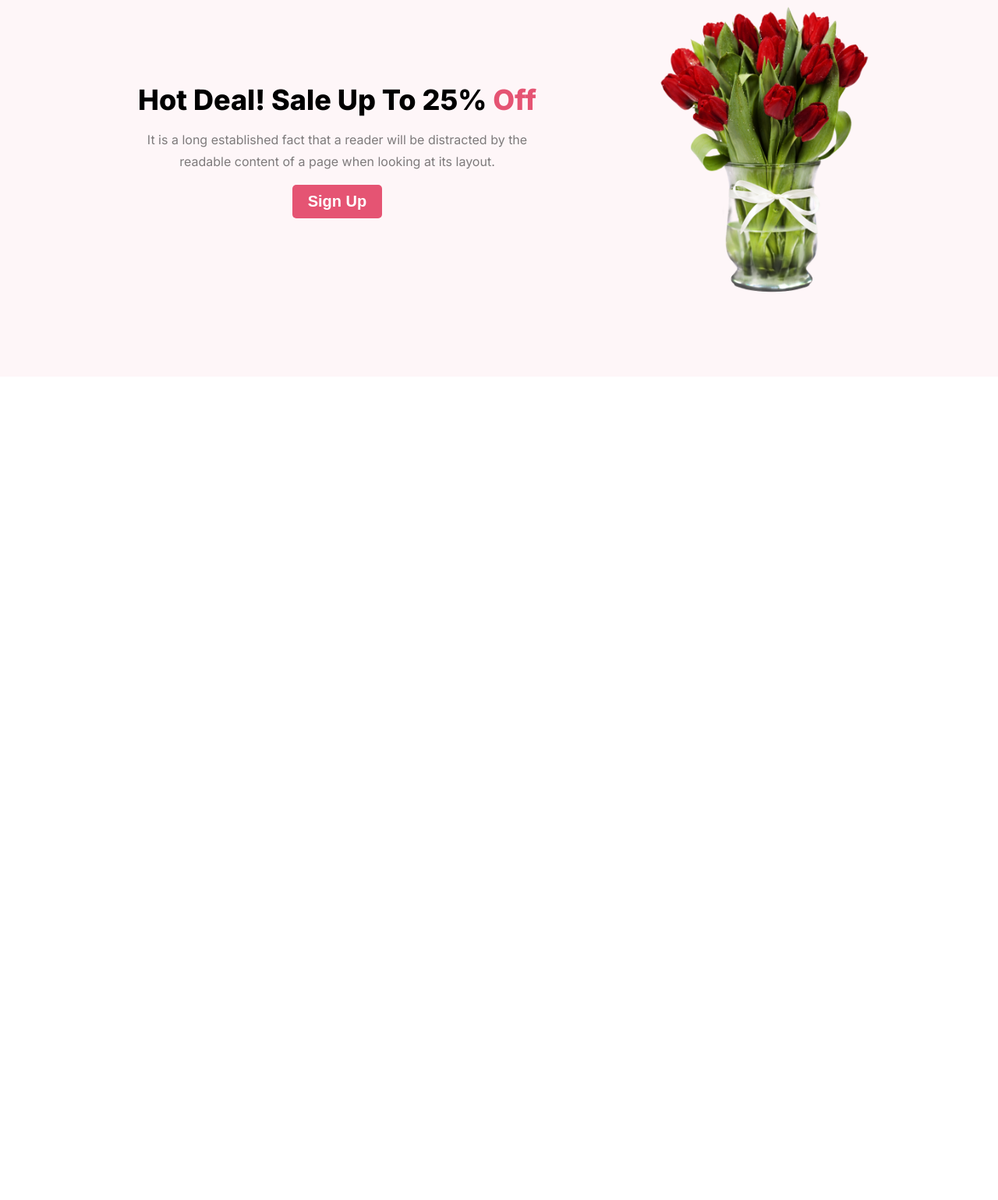
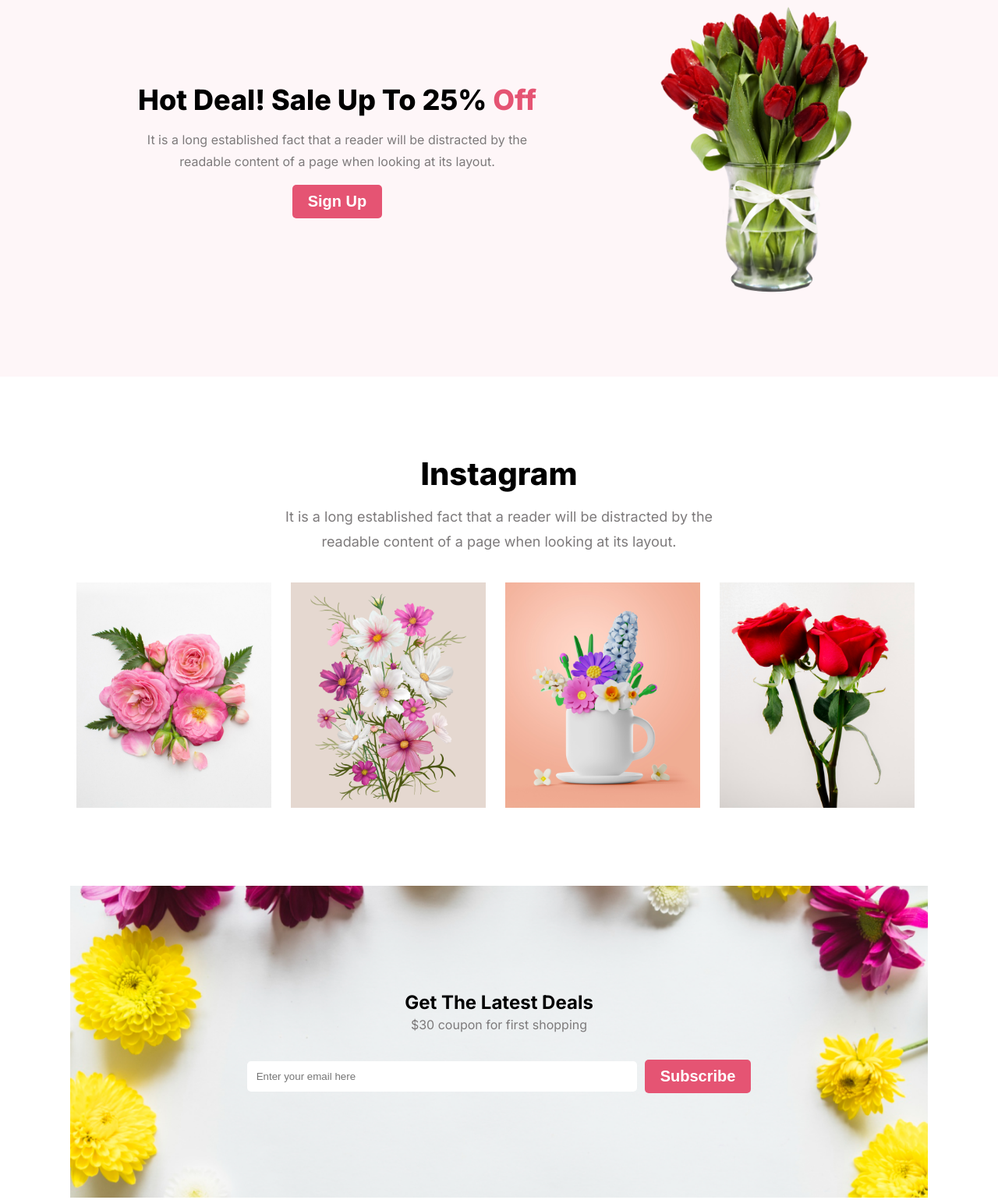
Before and after one commit to shamimfstack/flower-shop-assignment, a plain HTML site: page index.html in a window 1280 px wide. Shown: the part 1922-3461 px from the top of the page at 78% size. Before the commit the page ends 2405 px from the top, so only its background shows below. Drawn offline with Linux system fonts and the light colour scheme.

Commit message:
instagram section added

```diff
--- a/index.html
+++ b/index.html
@@ -41,25 +41,40 @@
         <div class="container">
           <div class="section-header">
             <h2 class="section-title">Our Featured Flowers</h2>
-                    <p class="section-desc">It is a long established fact that a reader will be distracted by the readable content of a page when looking at its layout.</p>
+            <p class="section-desc">
+              It is a long established fact that a reader will be distracted by
+              the readable content of a page when looking at its layout.
+            </p>
           </div>
         </div>
         <div class="container features-container">
           <div class="features features-1">
             <div class="features-img-container img-container-1">
-                        <img class="feature-img" src="Flower Asset/pngwing 6.png" alt="" >
+              <img
+                class="feature-img"
+                src="Flower Asset/pngwing 6.png"
+                alt=""
+              />
             </div>
             <p class="feature-caption">Pink Flower Tree</p>
           </div>
           <div class="features features-2">
             <div class="features-img-container img-container-2">
-                        <img class="feature-img" src="Flower Asset/pngwing 5.png" alt="" >
+              <img
+                class="feature-img"
+                src="Flower Asset/pngwing 5.png"
+                alt=""
+              />
             </div>
             <p class="feature-caption">Pink Flower Tree</p>
           </div>
           <div class="features features-3">
             <div class="features-img-container img-container-3">
-                        <img class="feature-img" src="Flower Asset/pngwing 7.png" alt="" >
+              <img
+                class="feature-img"
+                src="Flower Asset/pngwing 7.png"
+                alt=""
+              />
             </div>
             <p class="feature-caption">Pink Flower Tree</p>
           </div>
@@ -67,15 +82,27 @@
         <div class="container services-container">
           <div class="services">
             <div class="service">
-                        <img src="Flower Asset/Group 57.png" alt="services-img" class="services-img">
+              <img
+                src="Flower Asset/Group 57.png"
+                alt="services-img"
+                class="services-img"
+              />
               <p class="services-desc">Same Day Delivery. Click & Collect.</p>
             </div>
             <div class="service">
-                        <img src="Flower Asset/Group 58.png" alt="services-img" class="services-img">
+              <img
+                src="Flower Asset/Group 58.png"
+                alt="services-img"
+                class="services-img"
+              />
               <p class="services-desc">Fresh Flowers. Local Growers.</p>
             </div>
             <div class="service">
-                        <img src="Flower Asset/Group 59.png" alt="services-img" class="services-img">
+              <img
+                src="Flower Asset/Group 59.png"
+                alt="services-img"
+                class="services-img"
+              />
               <p class="services-desc">24/7 Free Support.</p>
             </div>
           </div>
@@ -87,16 +114,66 @@
       <section class="offer-section">
         <div class="container offer-container">
           <div class="offer-content">
-                    <h3 class="offer-title">Hot Deal! Sale Up To 25% <span class="commot-text">Off</span></h3>
-                    <p class="offer-desc">It is a long established fact that a reader will be distracted by the readable content of a page when looking at its layout.</p>
+            <h3 class="offer-title">
+              Hot Deal! Sale Up To 25% <span class="commot-text">Off</span>
+            </h3>
+            <p class="offer-desc">
+              It is a long established fact that a reader will be distracted by
+              the readable content of a page when looking at its layout.
+            </p>
             <button class="btn-common">Sign Up</button>
           </div>
           <!-- <div class="offer-img"> -->
-                    <img src="Flower Asset/pngwing 8.png" alt="offer image" class="offer-img">
+          <img
+            src="Flower Asset/pngwing 8.png"
+            alt="offer image"
+            class="offer-img"
+          />
           <!-- </div> -->
         </div>
       </section>
       <!-- offer section ends here -->
+
+      <!-- instagram section starts here -->
+      <section class="instagram-section">
+        <div class="container instagram-container">
+          <div class="section-header">
+            <h2 class="section-title">Instagram</h2>
+            <p class="section-desc">
+              It is a long established fact that a reader will be distracted by
+              the readable content of a page when looking at its layout.
+            </p>
+          </div>
+        </div>
+        <div class="container instagram-content-container">
+          <div class="item">
+            <img src="Flower Asset/Flower 01.png" alt="item image" class="item-img" />
+          </div>
+          <div class="item">
+            <img src="Flower Asset/Rectangle 4.png" alt="item image" class="item-img" />
+          </div>
+          <div class="item">
+            <img src="Flower Asset/Rectangle 5.png" alt="item image" class="item-img" />
+          </div>
+          <div class="item">
+            <img src="Flower Asset/Rectangle 6.png" alt="item image" class="item-img" />
+          </div>
+        </div>
+
+        <div class="container deals-container">
+
+                <div class="deals-section-details">
+                    <h2 class="deals-title">Get The Latest Deals</h2>
+                    <p class="deals-desc">$30 coupon for first shopping</p>
+
+                    <div class="deals-content">
+                        <input type="email" placeholder="Enter your email here">
+                        <input class="btn-common" type="button" value="Subscribe">
+                    </div>
+            </div>
+        </div>
+      </section>
+      <!-- instagram section ends here -->
     </main>
     <footer></footer>
   </body>
--- a/style.css
+++ b/style.css
@@ -194,3 +194,53 @@ header {
     height: 380px;
 }
 /* offer section styles ends here */
+
+/* instagram section styles starts here */
+.instagram-content-container {
+    margin-top: 20px;
+}
+
+.instagram-content-container .item {
+    width: 260px;
+    margin: 0 8px;
+    display: flex;
+    justify-content: space-between;
+}
+
+.instagram-content-container .item img{
+    width: 250px;
+}
+
+.deals-container {
+    background-image: url('Flower Asset/Rectangle\ 9.png');
+    background-position: center;
+    background-size: cover;
+    height: 400px;
+    margin-top: 100px;
+    display: flex;
+    justify-content: center;
+    align-items: center;
+    flex-direction: column;
+}
+
+.deals-section-details {
+    text-align: center;
+}
+
+.deals-content {
+    display: flex;
+    align-items: center;
+    flex-direction: row;
+    margin-top: 30px;
+}
+
+.deals-content input[type="email"] {
+    width: 500px;
+    padding: 12px;
+    margin-right: 10px;
+    border: none;
+    border-radius: 5px;
+}
+
+
+/* instagram section styles ends here */
```
Lines whose indentation alone changed are shown as unchanged.
